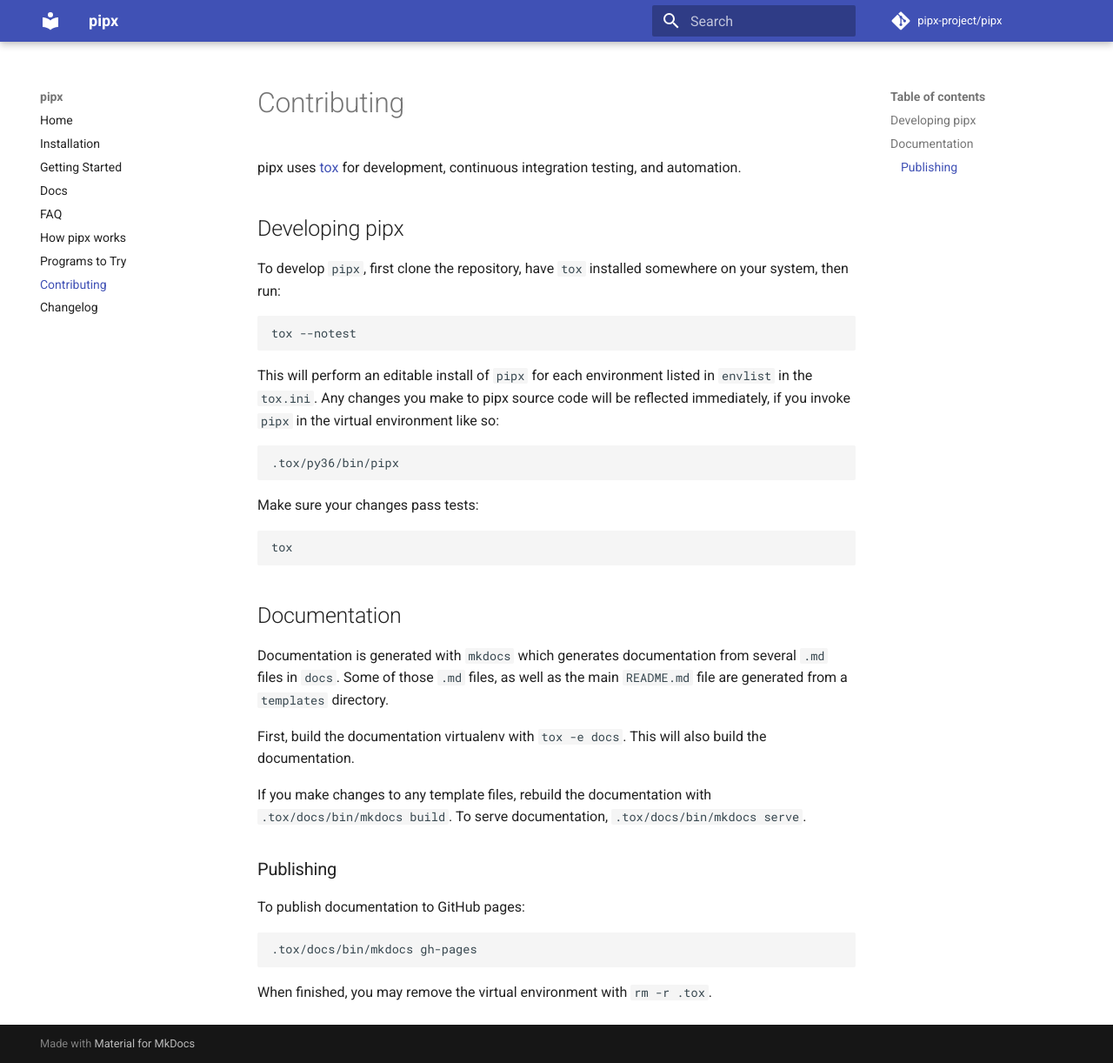
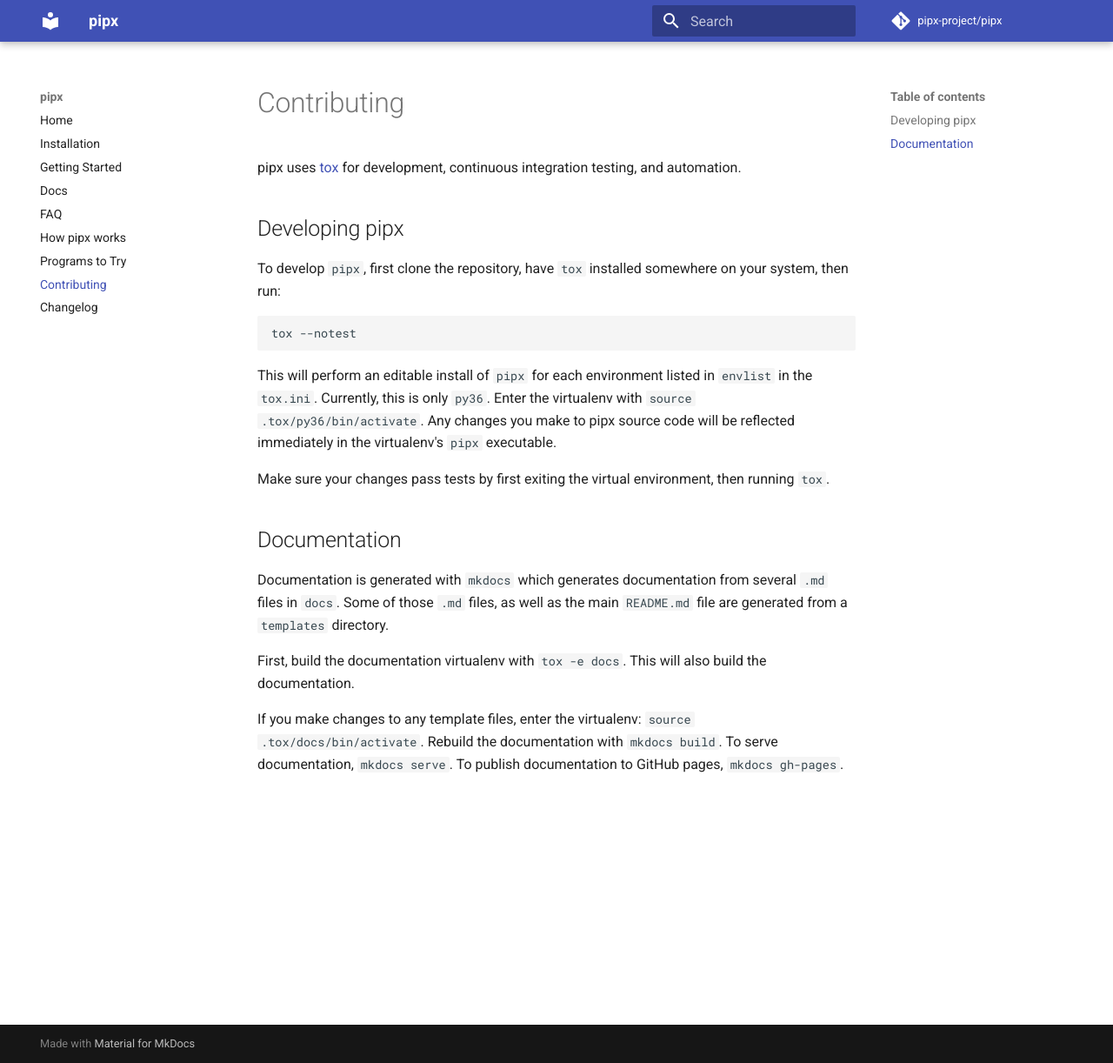
Before and after one commit to pypa/pipx, an MkDocs documentation site: the page built from docs/contributing.md, in a window 1280 px wide and 1222 px high. Shown: the whole window at 87% size. Built offline with MkDocs 1.6.1 and Material for MkDocs 9.7.7, drawn with Linux system fonts in a browser that asks for light colours; comment, search, counter and statistics services are not loaded.

Commit message:
update docs to source tox venvs instead of directly executing, which isn't right

````diff
--- a/docs/contributing.md
+++ b/docs/contributing.md
@@ -1,33 +1,21 @@
 pipx uses [tox](https://pypi.org/project/tox/) for development, continuous integration testing, and automation.
 
 ## Developing pipx
+
 To develop `pipx`, first clone the repository, have `tox` installed somewhere on your system, then run:
 ```
 tox --notest
 ```
 
-This will perform an editable install of `pipx` for each environment listed in `envlist` in the `tox.ini`. Any changes you make to pipx source code will be reflected immediately, if you invoke `pipx` in the virtual environment like so:
-```
-.tox/py36/bin/pipx
-```
+This will perform an editable install of `pipx` for each environment listed in `envlist` in the `tox.ini`. Currently, this is only `py36`. Enter the virtualenv with `source .tox/py36/bin/activate`. Any changes you make to pipx source code will be reflected immediately in the virtualenv's `pipx` executable.
 
-Make sure your changes pass tests:
-```
-tox
-```
+Make sure your changes pass tests by first exiting the virtual environment, then running `tox`.
+
 
 ## Documentation
+
 Documentation is generated with `mkdocs` which generates documentation from several `.md` files in `docs`. Some of those `.md` files, as well as the main `README.md` file are generated from a `templates` directory.
 
 First, build the documentation virtualenv with `tox -e docs`. This will also build the documentation.
 
-If you make changes to any template files, rebuild the documentation with `.tox/docs/bin/mkdocs build`. To serve documentation, `.tox/docs/bin/mkdocs serve`.
-
-
-### Publishing
-To publish documentation to GitHub pages:
-```
-.tox/docs/bin/mkdocs gh-pages
-```
-
-When finished, you may remove the virtual environment with `rm -r .tox`.
+If you make changes to any template files, enter the virtualenv: `source .tox/docs/bin/activate`. Rebuild the documentation with `mkdocs build`. To serve documentation, `mkdocs serve`. To publish documentation to GitHub pages, `mkdocs gh-pages`.
````
